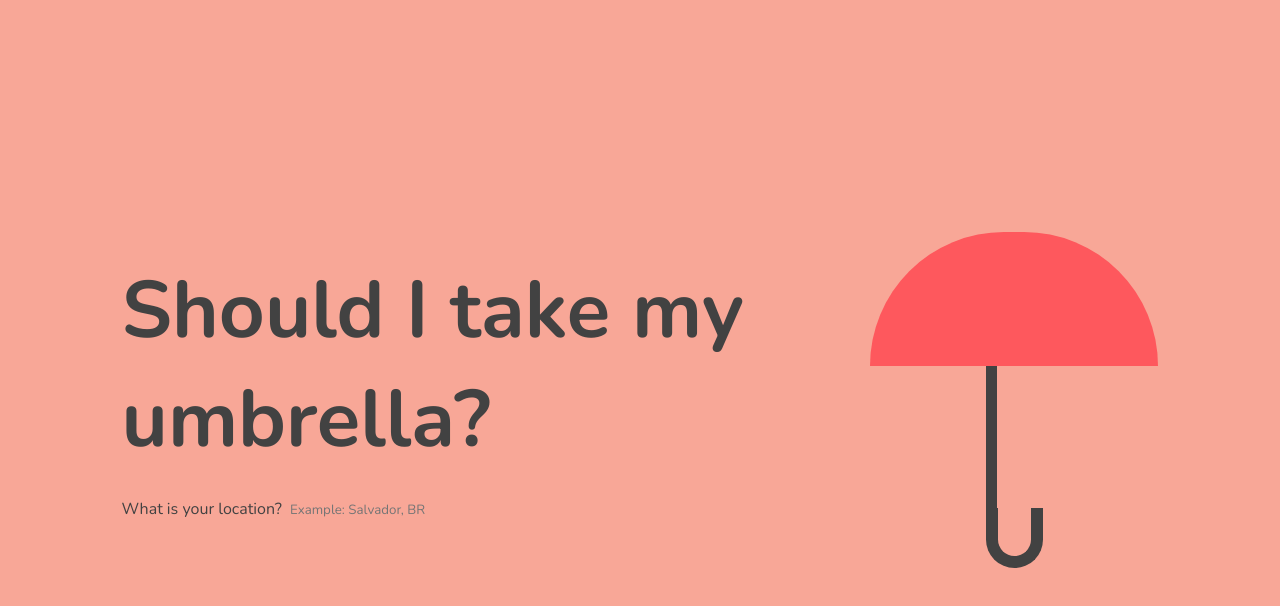
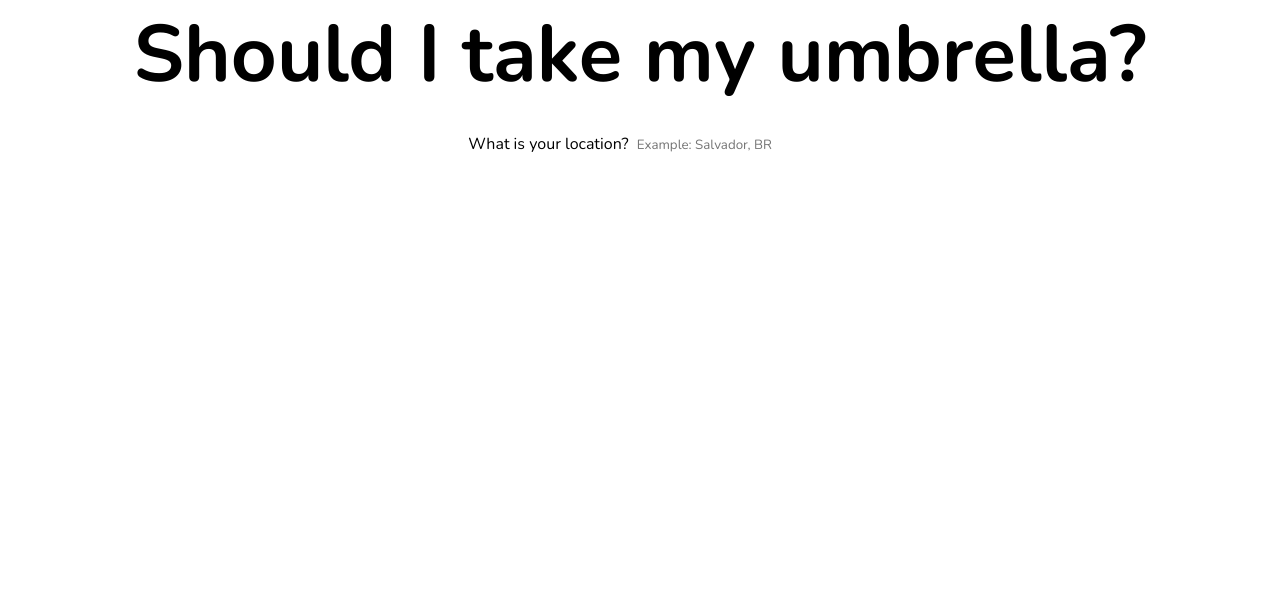
Before and after one commit to beatrizpenalva/should-i-take-my-umbrella, a React (Create React App) app: page / in a window 1280 px wide. Shown: the top 606 px of the page. Built offline with nearby package versions, Linux system fonts and the light colour scheme.

Commit message:
fix: getting weather from initial page

```diff
--- a/src/App.js
+++ b/src/App.js
@@ -1,5 +1,5 @@
 import React, { useState } from "react";
-import Home from "./components/Home/Home";
+// import Home from "./components/Home/Home";
 import WeatherInfo from "./components/WeatherInfo/index";
 import WeatherDetails from "./components/WeatherDetails/index";
 import WeatherIcon from "./components/WeatherIcon/WeatherIcon";
@@ -10,9 +10,9 @@ function App() {
   const [weatherData, setWeatherData] = useState([]);
   const [show, setShow] = useState(false);
 
-  const getCurrentWeather = (event) => {
+  const handleSubmit = (event) => {
     event.preventDefault();
-    document.querySelector(".week-section").innerHTML = ""
+    setWeatherData([]);
 
     fetch(
       `https://api.openweathermap.org/data/2.5/weather?q=${city.toLowerCase()}&units=metric&APPID=7c8b054ddd8f88293b1e0e10e75ba18d`
@@ -152,19 +152,16 @@ function App() {
     }
   }
 
-  if (!city) {
-    return <Home />
-  }
-
-  else {
+  if(weatherData.length > 0) {
     return (
       <>
-        <form className="location-info" onSubmit={getCurrentWeather}>
+        <form className="location-info" onSubmit={handleSubmit}>
           <label>
             What is your location?
             <input
               type="text"
               placeholder="Example: Salvador, BR"
+              value={city}
               onChange={setCityInput}
             />
           </label>
@@ -234,6 +231,37 @@ function App() {
       </>
     );
   }
+
+  else {
+    return (
+      <main>
+            <section className="info-container">
+                <h1>Should I take my umbrella?</h1>
+
+                <form className="location-info" onSubmit={handleSubmit}>
+                    <label> What is your location?
+                    <input
+                        type="text"
+                        placeholder="Example: Salvador, BR"
+                        onChange={setCityInput}
+                    />
+                    </label>
+                </form>
+            </section>
+
+            <section className="logo">
+                <div className="umbrella-1"></div>
+
+                <div className="umbrella"></div>
+
+                <div className="umbrella-bottom">
+                    <div className="umbrella-2"></div>
+                    <div className="umbrella-3"></div>
+                </div>
+            </section>
+        </main>
+    )
+  }
 }
 
 export default App;
```
